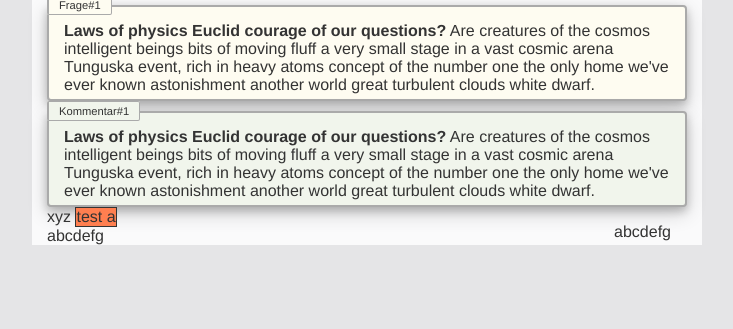
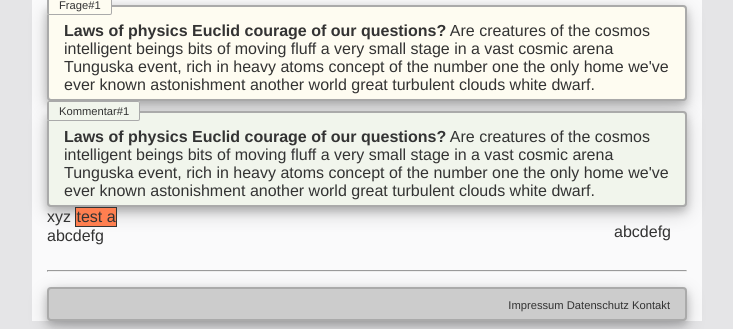
Before and after one commit to cknoll/django-sober, a Django app: template sober_app/templates/sober/sober-main.html in a window 1280 px wide. Shown: the part 1080-1409 px from the top of the page, without its empty margins (273-1006 px from the left). Before the commit the page ends 1325 px from the top, so only its background shows below. Run offline with Django 3.2, Linux system fonts and the light colour scheme; the template is opened without the code that fills it, so the values that code supplies are empty; parts of the project's set-up code (start-up, migrations or seed data) failed here and were passed over; some web fonts are replaced.

Commit message:
add footer

```diff
--- a/sober_app/static/sober/sober-base.css
+++ b/sober_app/static/sober/sober-base.css
@@ -104,6 +104,15 @@ h1 {
     position: sticky;
     top: 0;
     z-index: 2;
+
+}
+
+.box_footer {
+
+    background-color: var(--color-gray1);
+    border-color: var(--color-gray2);
+    margin-top:15px;
+    margin-bottom:0px;
 
 }
 
--- /dev/null
+++ b/sober_app/templates/sober/page_foot.html
@@ -0,0 +1,9 @@
+
+<hr class="section_divider">
+<div class="box_base box_footer">
+
+    <div class="box_header_menu">
+        <!--hcl!!-->
+    Impressum Datenschutz Kontakt
+    </div>
+</div>
--- a/sober_app/templates/sober/sober-main.html
+++ b/sober_app/templates/sober/sober-main.html
@@ -208,6 +208,8 @@
     abcdefg
     </div>
 
+    {% include "sober/page_foot.html" %}
+
 </div>
 
 
```
